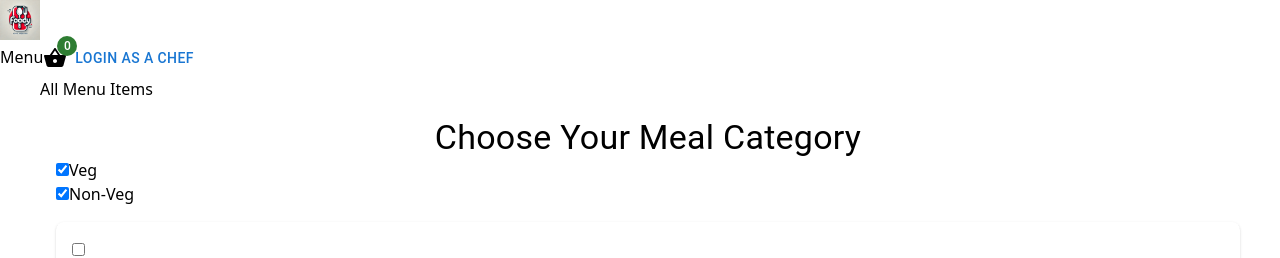
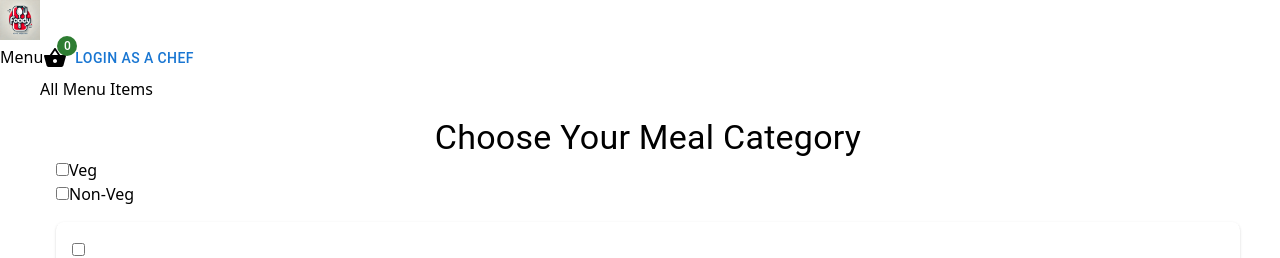
Before and after one commit to taruna-webexp/poc, a Next.js app: page / in a window 1280 px wide. Shown: the top 258 px of the page. Built offline with nearby package versions, Linux system fonts and the light colour scheme; no server answers.

Commit message:
resolving build error

```diff
--- a/src/app/page.js
+++ b/src/app/page.js
@@ -1,62 +1,60 @@
 "use client";
 
+import { useEffect, useState } from "react";
+import { useForm } from "react-hook-form";
+import { Button, Grid, Typography, List, ListItem, ListItemText, ListItemAvatar } from "@mui/material";
+import { successMsg } from "@/components/msg/toaster";
+import LayoutHeader from "./layoutHearTitle";
+import { meals as initialMeals } from "@/service/mealData";
 import CheckboxGroup from "@/components/share/form/CheckboxGroup";
-import { meals as initialMeals } from "@/service/mealData";
-import { Button, Grid, List, ListItem, ListItemAvatar, ListItemText, Typography } from "@mui/material";
-import { useRouter, useSearchParams } from "next/navigation";
-import React, { useEffect, useState } from "react";
-import { useForm } from "react-hook-form";
-import LayoutHeader from "./layoutHearTitle";
-import { successMsg } from "@/components/msg/toaster";
 
 const Home = () => {
   const { control, handleSubmit, setValue } = useForm();
-  const router = useRouter();
-  const searchParams = useSearchParams();
-  const [selectedCategories, setSelectedCategories] = useState(["veg", "non"]);
-  const [mealCategoryValue, setMealCategoryValue] = useState(null)
+  const [selectedCategories, setSelectedCategories] = useState([]);
+  const [mealCategoryValue, setMealCategoryValue] = useState(null);
   const [meals, setMeals] = useState(initialMeals);
-  const [orderData, setOrderData] = useState(() => {
-    const savedData = localStorage.getItem("orderDataList");
-    return savedData ? JSON.parse(savedData) : [];
-  });
+  const [orderData, setOrderData] = useState([]);
+  const [isClient, setIsClient] = useState(false);
 
-  //Meal category options
+  // Meal category options
   const mealCategoryOptions = [
     { id: 1, value: "veg", label: "Veg" },
     { id: 2, value: "non", label: "Non-Veg" },
   ];
 
+  // Ensure client-side checks for localStorage usage
   useEffect(() => {
-    // Ensure searchParams is accessed only on the client side
-    const category = searchParams.get("category");
-    setMealCategoryValue(category);
-  }, [searchParams]); // Update when
+    setIsClient(true);
+  }, []);
 
-  // Handle checkbox changes
+  // Get query parameter from URL on component mount
+  useEffect(() => {
+    const urlParams = new URLSearchParams(window.location.search);
+    const category = urlParams.get("category"); // Access category from query parameters
+    if (category) {
+      const categories = category.split(",");
+      setMealCategoryValue(category);
+      setSelectedCategories(categories);
+    }
+  }, []); // This effect runs only once on component mount
+
+  // Handle category change and update URL query parameter
   const handleChangeCategory = (e, option) => {
     const isChecked = e.target.checked;
-    let updatedCategories;
+    let updatedCategories = [...selectedCategories];
+
     if (isChecked) {
-      // Add the selected option to the list
-      updatedCategories = [...selectedCategories, option.value];
+      updatedCategories.push(option.value);
     } else {
-      // Remove the unselected option from the list
-      updatedCategories = selectedCategories.filter((cat) => cat !== option.value);
+      updatedCategories = updatedCategories.filter((cat) => cat !== option.value);
+    }
 
-      // If no categories are selected, automatically select the other option
-      if (updatedCategories.length === 0) {
-        const otherOption = mealCategoryOptions.find((opt) => opt.value !== option.value);
-        console.log("otherOption", otherOption)
-        updatedCategories = [otherOption.value];
-      }
-    }
     setSelectedCategories(updatedCategories);
-    if (updatedCategories.length > 0) {
-      // Update the URL query params
-      const queryParams = updatedCategories.join(",");
-      router.push(`/?category=${queryParams}`);
-    }
+
+    // Update the query parameter in the URL
+    const updatedQuery = updatedCategories.length > 0 ? updatedCategories.join(",") : "";
+    const newUrl = `${window.location.pathname}?category=${updatedQuery}`;
+    window.history.pushState({ path: newUrl }, "", newUrl); // Update URL without reloading the page
   };
 
   // Filter meals based on selected categories
@@ -69,21 +67,6 @@ const Home = () => {
   }, [selectedCategories]);
 
 
-
-  //urlquery condition data
-  useEffect(() => {
-    if (mealCategoryValue) {
-      const categories = mealCategoryValue.split(",");
-      if (categories.includes("veg") && categories.includes("non")) {
-        setMeals(initialMeals); // Show all meals
-      } else {
-        setMeals(initialMeals.filter(meal => categories.includes(meal.type)));
-      }
-    } else {
-      setMeals(initialMeals); // Show all meals by default
-    }
-  }, [mealCategoryValue]);
-
   //item select toggel
   const toggleOrderItem = (meal) => {
     const isAlreadyInOrder = orderData.some(orderItem => orderItem.id === meal.id);
@@ -91,25 +74,31 @@ const Home = () => {
       ? orderData.filter(orderItem => orderItem.id !== meal.id) // Remove
       : [...orderData, meal]; // Add
     setOrderData(updatedOrderData);
-    localStorage.setItem("orderDataList", JSON.stringify(updatedOrderData));
-    localStorage.setItem("orderplaceList", JSON.stringify(updatedOrderData));
-  };
-  //order place function
-  const placeOrderHandler = () => {
-    successMsg(`Your order has been in cart`);
-    localStorage.setItem("cartDatalength", JSON.stringify(orderData))
-    window.location.replace("/cart")
-    localStorage.removeItem("orderDataList")
+    if (isClient) {
+      localStorage.setItem("orderDataList", JSON.stringify(updatedOrderData));
+      localStorage.setItem("orderplaceList", JSON.stringify(updatedOrderData));
+    }
   };
 
-  return (<>
-    <Grid container maxWidth="lg" spacing={2} className=" home-container mt-4" >
+
+
+
+
+  // Place order handler
+  const placeOrderHandler = () => {
+    successMsg(`Your order has been added to the cart`);
+    if (isClient) {
+      localStorage.setItem("cartDatalength", JSON.stringify(orderData));
+      window.location.replace("/cart");
+      localStorage.removeItem("orderDataList");
+    }
+  };
+
+  return (
+    <Grid container maxWidth="lg" spacing={2} className="home-container mt-4">
       <LayoutHeader pageTitle="All Menu Items" />
       <Grid item xs={12}>
-        <form
-          onSubmit={handleSubmit(() => { })}
-          className="bg-gradient-to-br from-gray-100 to-gray-300 shadow-xl rounded-lg p-6 "
-        >
+        <form onSubmit={handleSubmit(() => { })} className="bg-gradient-to-br from-gray-100 to-gray-300 shadow-xl rounded-lg p-6">
           <Typography variant="h4" align="center" className="text-gray-800 font-bold mb-2">
             Choose Your Meal Category
           </Typography>
@@ -129,7 +118,7 @@ const Home = () => {
 
       <Grid item xs={12} sm={12} md={12}>
         {meals.map(meal => (
-          <List sx={{ borderRadius: 2, boxShadow: 1 }} key={meal.id} className="">
+          <List sx={{ borderRadius: 2, boxShadow: 1 }} key={meal.id}>
             <ListItem>
               <ListItemAvatar>
                 <CheckboxGroup
@@ -141,6 +130,8 @@ const Home = () => {
                     toggleOrderItem(meal);
                   }}
                 />
+
+
               </ListItemAvatar>
               <ListItemText>
                 <Typography variant="h6" component="div" noWrap>
@@ -157,62 +148,11 @@ const Home = () => {
                   {meal.type === "veg" ? "Vegetarian" : "Non-Vegetarian"}
                 </Typography>
               </ListItemText>
-              {/* <ListItemText>
-                <div className="flex items-center space-x-2 mt-2">
-                  <Typography variant="body2">Quantity:</Typography>
-                  <Button
-                    onClick={() => handleQuantity(meal.id, "icr")}
-                    sx={{
-                      minWidth: 24,
-                      height: 24,
-                      padding: 0,
-                      backgroundColor: '#4caf50',
-                      color: '#fff',
-                      borderRadius: '50%',
-                      '&:hover': { backgroundColor: '#388e3c' }
-                    }}
-                  >
-                    +
-                  </Button>
-                  <input
-                    type="number"
-                    value={meal.quantity}
-                    onChange={(e) =>
-                      setMeals(prevMeals =>
-                        prevMeals.map(m =>
-                          m.id === meal.id ? { ...m, quantity: Math.max(Number(e.target.value), 1) } : m
-                        )
-                      )
-                    }
-                    style={{
-                      width: '40px',
-                      textAlign: 'center',
-                      fontSize: '14px',
-                      padding: '5px',
-                      border: '1px solid #ddd',
-                      borderRadius: '4px',
-                    }}
-                  />
-                  <Button
-                    onClick={() => handleQuantity(meal.id, "dec")}
-                    sx={{
-                      minWidth: 24,
-                      height: 24,
-                      padding: 0,
-                      backgroundColor: '#f44336',
-                      color: '#fff',
-                      borderRadius: '50%',
-                      '&:hover': { backgroundColor: '#d32f2f' }
-                    }}
-                  >
-                    -
-                  </Button>
-                </div>
-              </ListItemText> */}
             </ListItem>
           </List>
         ))}
       </Grid>
+
       <Grid className="order-button-container mt-4 w-full">
         <Button
           variant="contained"
@@ -229,12 +169,10 @@ const Home = () => {
           }}
           onClick={placeOrderHandler}
         >
-          {orderData.length === 0
-            ? "No items " : "Add to cart"}
+          {orderData.length === 0 ? "No items" : "Add to cart"}
         </Button>
       </Grid>
-    </Grid >
-  </>
+    </Grid>
   );
 };
 
```
Also changed, not shown: src/app/admin/orders/allorders/page.js (+6 -18 lines), 1 other file (tests, documents, lock files or other folders).
